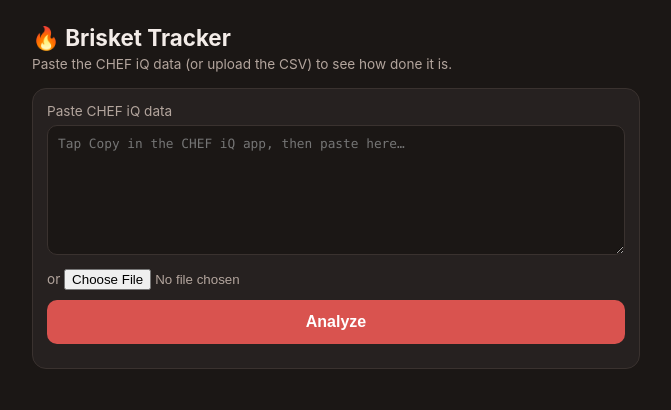
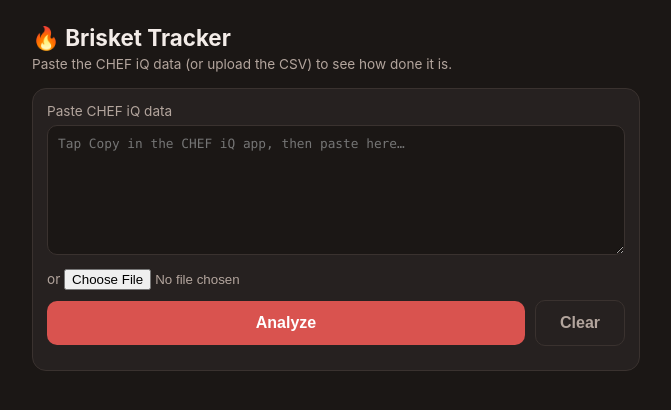
Before and after one commit to JasonEngbrecht/Brisket-Tracking, a Flask app: page / in a window 1280 px wide. Shown: the top 410 px of the page, without its empty margins (304-975 px from the left). Run offline with Flask 3, Linux system fonts and the light colour scheme.

Commit message:
Add Clear button to web app
Wipes the pasted text, file selection, results panel, and chart, then
refocuses the paste box for the next cook.

Co-Authored-By: Claude Opus 4.8 (1M context) <noreply@anthropic.com>

```diff
--- a/web/static/app.js
+++ b/web/static/app.js
@@ -2,9 +2,22 @@
 
 const form = document.getElementById("form");
 const goBtn = document.getElementById("go");
+const clearBtn = document.getElementById("clear");
 const errorEl = document.getElementById("error");
 const resultsEl = document.getElementById("results");
 let chart = null;
+
+clearBtn.addEventListener("click", () => {
+  document.getElementById("csv_text").value = "";
+  document.getElementById("csv_file").value = "";
+  errorEl.textContent = "";
+  resultsEl.style.display = "none";
+  if (chart) {
+    chart.destroy();
+    chart = null;
+  }
+  document.getElementById("csv_text").focus();
+});
 
 form.addEventListener("submit", async (e) => {
   e.preventDefault();
--- a/web/templates/index.html
+++ b/web/templates/index.html
@@ -50,6 +50,11 @@
       font-size: 1rem; font-weight: 600; cursor: pointer;
     }
     button:disabled { opacity: .5; }
+    button.secondary {
+      flex: 0 0 auto; min-width: 90px;
+      background: transparent; color: var(--muted);
+      border: 1px solid var(--line);
+    }
     .file { font-size: .85rem; color: var(--muted); }
     .file input { color: var(--muted); }
     .error { color: #ffb3ae; font-size: .9rem; margin-top: 10px; white-space: pre-wrap; }
@@ -76,6 +81,7 @@
         </div>
         <div class="row">
           <button type="submit" id="go">Analyze</button>
+          <button type="button" id="clear" class="secondary">Clear</button>
         </div>
         <div class="error" id="error"></div>
       </form>
```
